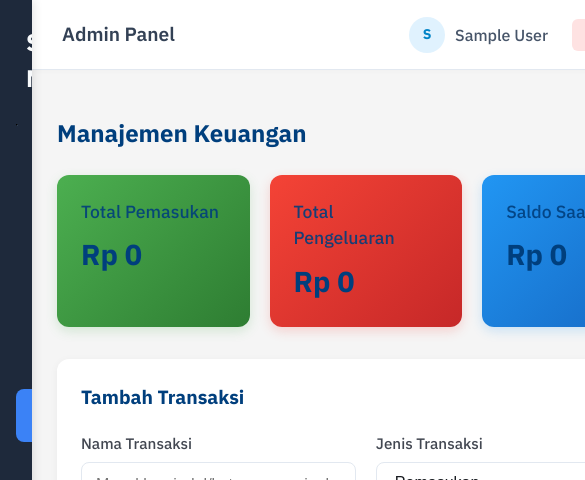
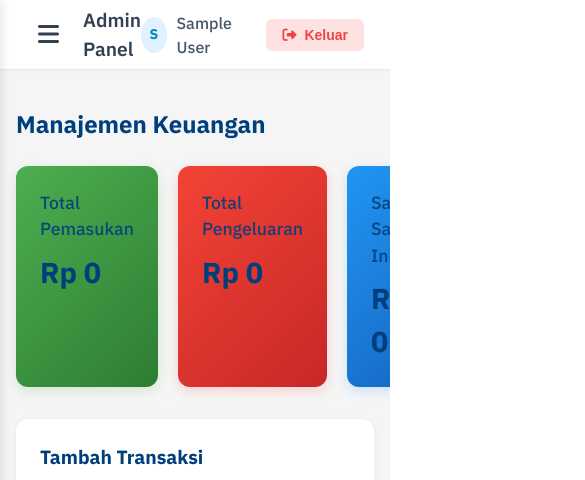
Before and after one commit to krsendev/sistem-informasi-masjid, a React (Vite) app in the folder frontend/: page /finance in a window 390 px wide. Shown: the top 480 px of the page, 585 px wide, since content can reach past the window. Built offline with nearby package versions, Linux system fonts and the light colour scheme; no server answers; sample sign-in values are in the browser's storage.

Commit message:
feat(ui): make admin dashboard and sidebar fully responsive

```diff
--- a/frontend/src/components/Navbar.jsx
+++ b/frontend/src/components/Navbar.jsx
@@ -1,6 +1,6 @@
 import { useNavigate } from "react-router-dom";
 
-export default function Navbar() {
+export default function Navbar({ toggleSidebar }) {
   const navigate = useNavigate();
 
   const logout = () => {
@@ -23,9 +23,17 @@ export default function Navbar() {
         boxShadow: "0 2px 4px rgba(0,0,0,0.02)",
       }}
     >
-      <h3 style={{ margin: 0, color: "#334155", fontSize: "1.2rem", fontWeight: "600" }}>
-        Admin Panel
-      </h3>
+      <div style={{ display: "flex", alignItems: "center", gap: "16px" }}>
+        <button
+          className="hamburger-btn"
+          onClick={toggleSidebar}
+        >
+          <i className="fa-solid fa-bars"></i>
+        </button>
+        <h3 style={{ margin: 0, color: "#334155", fontSize: "1.2rem", fontWeight: "600" }}>
+          Admin Panel
+        </h3>
+      </div>
 
       <div style={{ display: "flex", alignItems: "center", gap: "24px" }}>
         <div style={{ display: "flex", alignItems: "center", gap: "10px" }}>
--- a/frontend/src/components/Sidebar.jsx
+++ b/frontend/src/components/Sidebar.jsx
@@ -1,6 +1,6 @@
 import { Link, useLocation } from "react-router-dom";
 
-export default function Sidebar() {
+export default function Sidebar({ isOpen, toggleSidebar }) {
   const location = useLocation();
 
   const navItems = [
@@ -12,34 +12,32 @@ export default function Sidebar() {
   ];
 
   return (
-    <div
-      style={{
-        width: "250px",
-        background: "#1e293b",
-        color: "white",
-        height: "100vh",
-        position: "sticky",
-        top: 0,
-        padding: "24px 16px",
-        display: "flex",
-        flexDirection: "column",
-        boxShadow: "2px 0 10px rgba(0,0,0,0.1)",
-        overflowY: "auto",
-      }}
-    >
-      <div style={{ padding: "0 10px", marginBottom: "20px" }}>
+    <div className={`admin-sidebar ${isOpen ? 'open' : ''}`}>
+      <div style={{ padding: "24px 16px 0 16px", marginBottom: "20px", display: "flex", justifyContent: "space-between", alignItems: "center" }}>
         <h2 style={{ margin: 0, fontSize: "1.5rem", color: "#f8fafc" }}>SIM Masjid</h2>
+        <button
+          className="hamburger-btn"
+          onClick={toggleSidebar}
+          style={{ padding: 0, color: "#f8fafc" }}
+        >
+          <i className="fa-solid fa-xmark"></i>
+        </button>
       </div>
 
-      <hr style={{ borderColor: "#334155", marginBottom: "20px", width: "100%" }} />
+      <hr style={{ borderColor: "#334155", marginBottom: "20px", width: "calc(100% - 32px)", margin: "0 auto 20px auto" }} />
 
-      <div style={{ display: "flex", flexDirection: "column", gap: "8px" }}>
+      <div style={{ display: "flex", flexDirection: "column", gap: "8px", padding: "0 16px 24px 16px" }}>
         {navItems.map((item) => {
           const isActive = location.pathname.startsWith(item.path);
           return (
             <Link
               key={item.path}
               to={item.path}
+              onClick={() => {
+                if (window.innerWidth <= 768) {
+                  toggleSidebar();
+                }
+              }}
               style={{
                 textDecoration: "none",
                 color: isActive ? "#ffffff" : "#94a3b8",
@@ -65,7 +63,7 @@ export default function Sidebar() {
                 }
               }}
             >
-              <span style={{ fontSize: "1.2rem" }}>{item.icon}</span>
+              <span style={{ fontSize: "1.2rem", width: "24px", textAlign: "center" }}>{item.icon}</span>
               {item.label}
             </Link>
           );
--- a/frontend/src/index.css
+++ b/frontend/src/index.css
@@ -172,3 +172,84 @@ img {
 .table-modern tbody tr:hover {
   background-color: rgba(0, 91, 172, 0.02);
 }
+
+/* === Responsive Admin Layout === */
+.admin-layout {
+  display: flex;
+  min-height: 100vh;
+}
+
+.admin-sidebar {
+  width: 250px;
+  background: #1e293b;
+  color: white;
+  height: 100vh;
+  position: sticky;
+  top: 0;
+  display: flex;
+  flex-direction: column;
+  box-shadow: 2px 0 10px rgba(0,0,0,0.1);
+  overflow-y: auto;
+  transition: transform 0.3s ease;
+  z-index: 1000;
+  flex-shrink: 0;
+}
+
+.admin-main {
+  flex: 1;
+  background: #f5f5f5;
+  min-height: 100vh;
+  display: flex;
+  flex-direction: column;
+  min-width: 0; /* Important to prevent flexbox overflow */
+}
+
+.admin-content {
+  padding: 24px;
+  flex: 1;
+  overflow-x: hidden;
+}
+
+.hamburger-btn {
+  display: none;
+  background: transparent;
+  border: none;
+  color: #334155;
+  font-size: 1.5rem;
+  cursor: pointer;
+  padding: 8px;
+}
+
+.sidebar-overlay {
+  display: none;
+  position: fixed;
+  top: 0;
+  left: 0;
+  width: 100vw;
+  height: 100vh;
+  background: rgba(0,0,0,0.5);
+  z-index: 999;
+}
+
+@media (max-width: 768px) {
+  .admin-sidebar {
+    position: fixed;
+    transform: translateX(-100%);
+  }
+
+  .admin-sidebar.open {
+    transform: translateX(0);
+  }
+
+  .hamburger-btn {
+    display: block;
+  }
+
+  .sidebar-overlay.open {
+    display: block;
+  }
+
+  .admin-content {
+    padding: 16px;
+  }
+}
--- a/frontend/src/layouts/MainLayout.jsx
+++ b/frontend/src/layouts/MainLayout.jsx
@@ -1,21 +1,29 @@
+import { useState } from "react";
 import Sidebar from "../components/Sidebar";
 import Navbar from "../components/Navbar";
 
 export default function MainLayout({ children }) {
+  const [isSidebarOpen, setIsSidebarOpen] = useState(false);
+
+  const toggleSidebar = () => {
+    setIsSidebarOpen(!isSidebarOpen);
+  };
+
   return (
-    <div style={{ display: "flex" }}>
-      <Sidebar />
+    <div className="admin-layout">
+      <Sidebar isOpen={isSidebarOpen} toggleSidebar={toggleSidebar} />
 
       <div
-        style={{
-          flex: 1,
-          background: "#f5f5f5",
-          minHeight: "100vh",
-        }}
-      >
-        <Navbar />
+        className={`sidebar-overlay ${isSidebarOpen ? 'open' : ''}`}
+        onClick={toggleSidebar}
+      ></div>
 
-        <div style={{ padding: 25 }}>{children}</div>
+      <div className="admin-main">
+        <Navbar toggleSidebar={toggleSidebar} />
+
+        <div className="admin-content">
+          {children}
+        </div>
       </div>
     </div>
   );
--- a/frontend/src/pages/Dashboard.jsx
+++ b/frontend/src/pages/Dashboard.jsx
@@ -149,26 +149,28 @@ export default function Dashboard() {
             </div>
 
             <div style={{ marginTop: '2.5rem', display: 'flex', gap: '24px', flexWrap: 'wrap' }}>
-              <div style={{ flex: '1 1 500px', background: '#fff', padding: '24px', borderRadius: '12px', boxShadow: '0 2px 8px rgba(0,0,0,0.05)' }}>
+              <div style={{ flex: '1 1 100%', minWidth: 0, maxWidth: '100%', background: '#fff', padding: '24px', borderRadius: '12px', boxShadow: '0 2px 8px rgba(0,0,0,0.05)' }}>
                 <h2 className="dashboard-section-title" style={{ marginBottom: '20px' }}>Grafik Keuangan (Bulanan)</h2>
                 <div style={{ width: '100%', height: 300 }}>
-                  <ResponsiveContainer>
+                  <ResponsiveContainer width="100%" height="100%">
                     <BarChart
                       data={stats.financeChartData}
-                      margin={{ top: 5, right: 20, left: 20, bottom: 5 }}
+                      margin={{ top: 5, right: 10, left: 0, bottom: 5 }}
                     >
                       <CartesianGrid strokeDasharray="3 3" vertical={false} />
-                      <XAxis dataKey="name" axisLine={false} tickLine={false} />
+                      <XAxis dataKey="name" axisLine={false} tickLine={false} style={{ fontSize: '12px' }} />
                       <YAxis
                         axisLine={false}
                         tickLine={false}
                         tickFormatter={(value) => `Rp ${value / 1000000}M`}
+                        style={{ fontSize: '12px' }}
+                        width={65}
                       />
                       <Tooltip
                         formatter={(value) => new Intl.NumberFormat('id-ID', { style: 'currency', currency: 'IDR', minimumFractionDigits: 0 }).format(value)}
                         cursor={{fill: 'transparent'}}
                       />
-                      <Legend iconType="circle" />
+                      <Legend iconType="circle" wrapperStyle={{ fontSize: '12px' }} />
                       <Bar dataKey="Pemasukan" fill="#10b981" radius={[4, 4, 0, 0]} barSize={32} />
                       <Bar dataKey="Pengeluaran" fill="#ef4444" radius={[4, 4, 0, 0]} barSize={32} />
                     </BarChart>
@@ -176,18 +178,18 @@ export default function Dashboard() {
                 </div>
               </div>
 
-              <div style={{ flex: '1 1 300px', background: '#fff', padding: '24px', borderRadius: '12px', boxShadow: '0 2px 8px rgba(0,0,0,0.05)' }}>
+              <div style={{ flex: '1 1 100%', minWidth: 0, maxWidth: '100%', background: '#fff', padding: '24px', borderRadius: '12px', boxShadow: '0 2px 8px rgba(0,0,0,0.05)' }}>
                 <h2 className="dashboard-section-title" style={{ marginBottom: '20px' }}>Statistik Event (Kategori)</h2>
                 <div style={{ width: '100%', height: 300 }}>
-                  <ResponsiveContainer>
+                  <ResponsiveContainer width="100%" height="100%">
                     <BarChart
                       data={stats.eventChartData}
                       layout="vertical"
-                      margin={{ top: 5, right: 20, left: 20, bottom: 5 }}
+                      margin={{ top: 5, right: 10, left: -20, bottom: 5 }}
                     >
                       <CartesianGrid strokeDasharray="3 3" horizontal={false} />
-                      <XAxis type="number" axisLine={false} tickLine={false} />
-                      <YAxis dataKey="name" type="category" axisLine={false} tickLine={false} width={100} />
+                      <XAxis type="number" axisLine={false} tickLine={false} style={{ fontSize: '12px' }} />
+                      <YAxis dataKey="name" type="category" axisLine={false} tickLine={false} width={100} style={{ fontSize: '12px' }} />
                       <Tooltip cursor={{fill: 'transparent'}} />
                       <Bar dataKey="Total" fill="#3b82f6" radius={[0, 4, 4, 0]} barSize={24} />
                     </BarChart>
```
